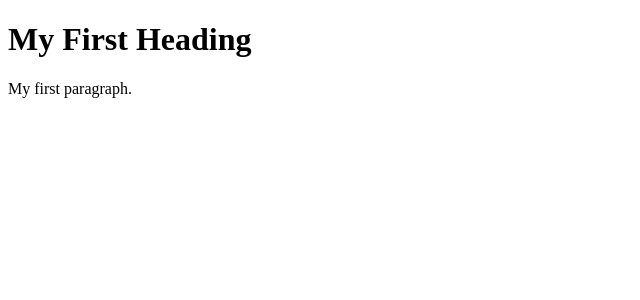
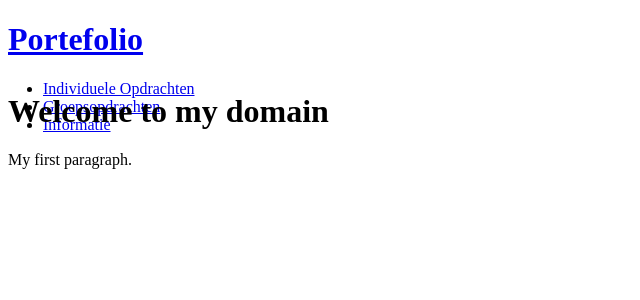
Before and after one commit to MyNameDoesNotFit/portefolio, a PHP site: page / in a window 1280 px wide. Shown: the top 300 px of the page, without its empty margins (0-640 px from the left). Run offline with PHP 8.4, Linux system fonts and the light colour scheme.

Commit message:
Homepage

```diff
--- /dev/null
+++ b/header.php
@@ -0,0 +1,16 @@
+<div class="header">
+    <div class="row" style="height: 50px;">
+        <div class="column column-2">
+			<a href="https://mynamedoesnotfit.github.io/portefolio/">
+                <h1>Portefolio</h1>
+			</a>
+        </div>
+        <div class="column column 10" style="margin-left:-5px;">
+            <ul>
+		        <li><a href="individuele_opdrachten.php">Individuele Opdrachten</a></li>
+                <li><a href="groepsopdrachten.php">Groepsopdrachten</a></li>
+                <li><a href="informatie.php">Informatie</a></li>
+	       </ul>
+        </div>
+    </div>
+</div>
--- a/index.html
+++ b/index.php
@@ -1,8 +1,8 @@
 <!DOCTYPE html>
 <html>
 <body>
-
-<h1>My First Heading</h1>
+ <?php include 'includes/header.php'; ?>
+<h1>Welcome to my domain</h1>
 <p>My first paragraph.</p>
 
 </body>
```
Also changed, not shown: style.css (added).
